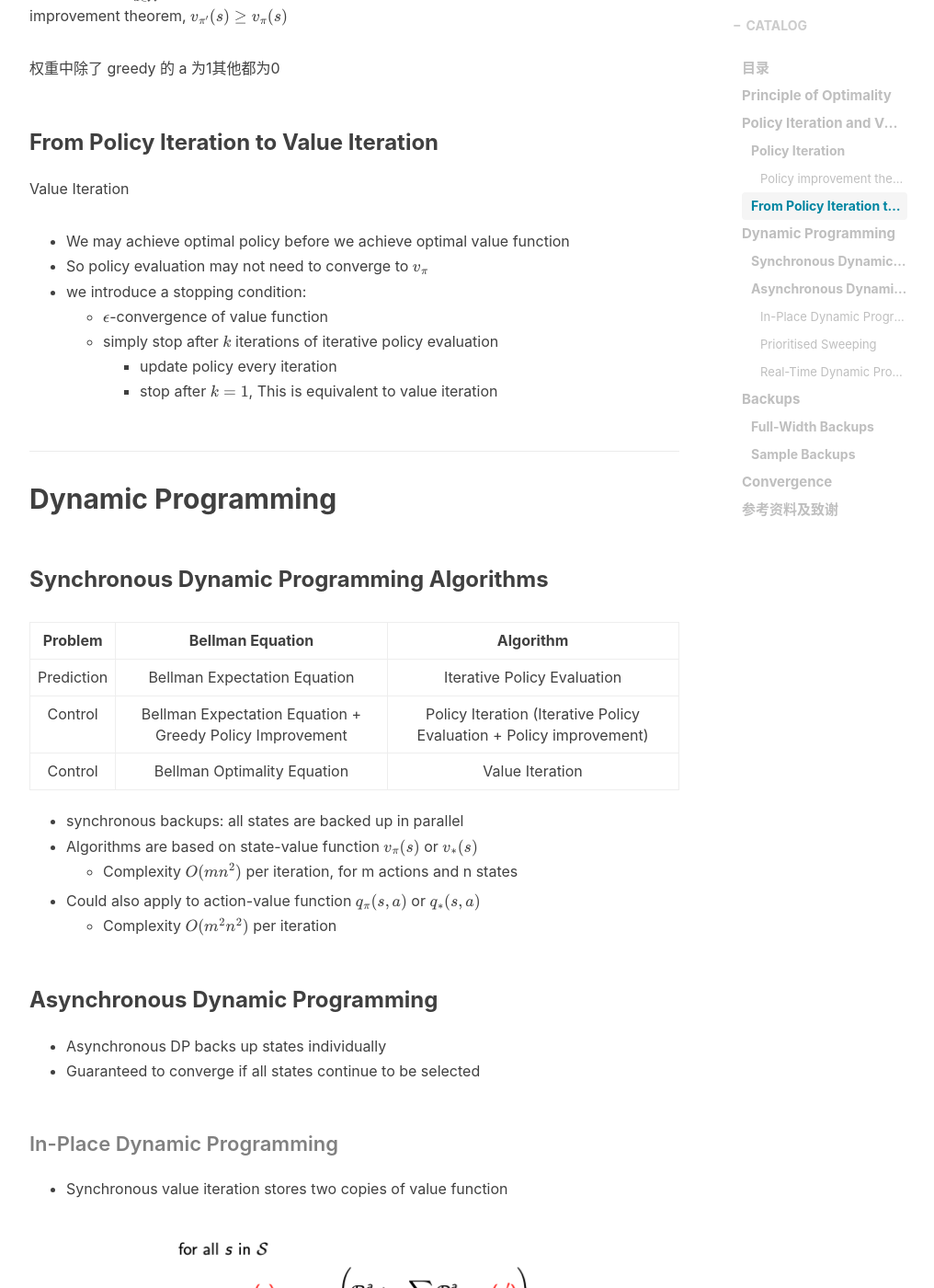
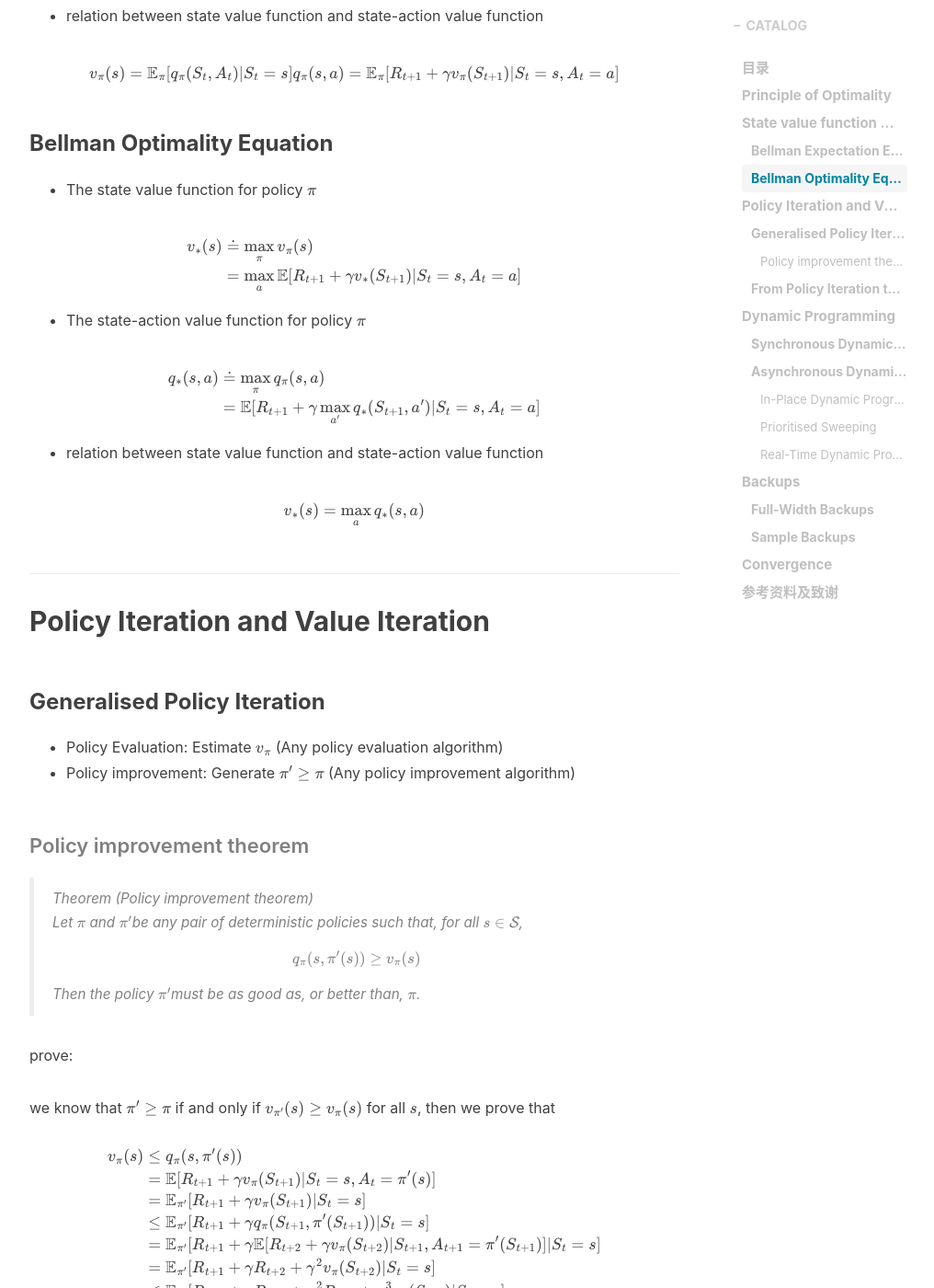
Before and after one commit to liushunyu/blog, a Jekyll site: the page built from _posts/2020-04-15-强化学习思考（5）动态规划.md, in a window 1280 px wide and 1400 px high, scrolled down 1843 px. Shown: the whole window at 92% size, without its empty margins (233-1249 px from the left). Built offline with Jekyll 4.4.1, drawn with Linux system fonts in a browser that asks for light colours; nearby versions of some CDN libraries; formulas are drawn with MathJax 3; comment, search, counter and statistics services are not loaded; some of the changed text lies outside the part shown.

Commit message:
Update 2020-04-15-强化学习思考（5）动态规划.md

```diff
--- a/_posts/2020-04-15-强化学习思考（5）动态规划.md
+++ b/_posts/2020-04-15-强化学习思考（5）动态规划.md
@@ -45,19 +45,195 @@
 
 
 
+
+
+## State value function & State-action value function
+
+### Bellman Expectation Equation
+
+- The state value function for policy $\pi$
+
+
+$$
+\begin{aligned}
+v_{\pi}(s)  &\doteq \Bbb{E}_{\pi}[G_t | S_t = s]
+\\&= \Bbb{E}_{\pi}[R_{t+1} + \gamma G_{t+1} | S_t = s]
+\\&= \Bbb{E}_{\pi}[R_{t+1} + \gamma v_{\pi}(S_{t+1}) | S_t = s]
+\end{aligned}
+$$
+
+
+
+- The state-action value function for policy $\pi$
+
+
+$$
+\begin{aligned}
+q_{\pi}(s,a) &\doteq \Bbb{E}_{\pi}[G_t | S_t = s, A_t = a]
+\\&= \Bbb{E}_{\pi}[R_{t+1} + \gamma G_{t+1} | S_t = s, A_t = a]
+\\&= \Bbb{E}_{\pi}[R_{t+1} + \gamma q_{\pi}(S_{t+1}, A_{t+1}) | S_t = s, A_t = a]
+\end{aligned}
+$$
+
+
+
+- relation between state value function and state-action value function
+
+
+$$
+v_{\pi}(s) = \Bbb{E}_{\pi}[q_{\pi}(S_t,A_t) | S_t = s]\\
+q_{\pi}(s,a) = \Bbb{E}_{\pi}[R_{t+1} + \gamma v_{\pi}(S_{t+1}) | S_t = s, A_t = a]
+$$
+
+
+
+### Bellman Optimality Equation
+
+- The state value function for policy $\pi$
+
+
+$$
+\begin{aligned}
+v_*(s) &\doteq \max_{\pi} v_{\pi}(s)
+\\&= \max_a\Bbb{E}[R_{t+1} + \gamma v_{*}(S_{t+1}) | S_t = s, A_t =a]
+\end{aligned}
+$$
+
+
+- The state-action value function for policy $\pi$
+
+
+$$
+\begin{aligned}
+q_{*}(s,a) &\doteq \max_{\pi} q_{\pi}(s,a)
+\\&= \Bbb{E}[R_{t+1} + \gamma \max_{a'} q_{*}(S_{t+1}, a') | S_t = s, A_t = a]
+\end{aligned}
+$$
+
+
+- relation between state value function and state-action value function
+
+
+$$
+\begin{aligned}
+v_*(s) = \max_{a} q_{*}(s,a)
+\end{aligned}
+$$
+
+
+
+
 ## Policy Iteration and Value Iteration
 
-### Policy Iteration
+### Generalised Policy Iteration
 
-- Policy Iteration: Iterative Policy Evaluation + Policy improvement
+- Policy Evaluation: Estimate $v_\pi$ (Any policy evaluation algorithm)
+- Policy improvement: Generate $\pi' \geq \pi$ (Any policy improvement algorithm)
 
 
 
 #### Policy improvement theorem
 
+> Theorem (Policy improvement theorem)
+>
+> Let $\pi$ and $\pi'$be any pair of deterministic policies such that, for all $s \in \cal{S}$,
+>
+>
+> $$
+> q_{\pi}(s, \pi'(s)) \geq v_{\pi}(s)
+> $$
+>
+>
+> Then the policy $\pi'$must be as good as, or better than, $\pi$.
 
 
-**$\epsilon$-greedy improvement theorem**
+
+prove:
+
+we know that $\pi'\geq \pi$ if and only if $v_{\pi'}(s)≥ v_\pi(s)$ for all $s$, then we prove that
+
+
+$$
+\begin{aligned}
+v_{\pi}(s) &\leq q_{\pi}(s, \pi'(s))
+\\&= \mathbb{E}[R_{t+1}+\gamma v_\pi(S_{t+1}) | S_t=s,A_t=\pi'(s)]
+\\&= \mathbb{E}_{\pi'}[R_{t+1}+\gamma v_\pi(S_{t+1}) | S_t=s]
+\\&\leq \mathbb{E}_{\pi'}[R_{t+1}+\gamma q_\pi(S_{t+1},\pi'(S_{t+1})) | S_t=s]
+\\&= \mathbb{E}_{\pi'}[R_{t+1}+\gamma \mathbb{E}[R_{t+2}+\gamma v_\pi(S_{t+2})| S_{t+1},A_{t+1}=\pi'(S_{t+1}) ] | S_t=s]
+\\&= \mathbb{E}_{\pi'}[R_{t+1}+\gamma R_{t+2}+\gamma^2 v_\pi(S_{t+2}) | S_t=s]
+\\& \leq\mathbb{E}_{\pi'}[R_{t+1}+\gamma R_{t+2}+\gamma^2 R_{t+3}+\gamma^3 v_\pi(S_{t+3}) | S_t=s]
+\\&  \vdots
+\\& \leq \mathbb{E}_{\pi'}[R_{t+1}+\gamma R_{t+2}+\gamma^2R_{t+3}+\gamma^3R_{t+4}+\cdots | S_t=s]
+\\&=v_{\pi'}(s)
+\end{aligned}
+$$
+
+
+because $v_{\pi'}(s)≥ v_\pi(s)$, we get that $\pi'\geq \pi$
+
+
+
+**greedy improvement**
+
+We can improve the policy by acting greedily
+
+
+$$
+\pi'(a|s) = \begin{cases}
+1, & \text{if $a = \arg \max_{a \in \cal{A}}$} q_{\pi}(s,a) \\
+0, & \text{else}
+\end{cases}
+$$
+
+
+prove:
+
+
+$$
+q_{\pi}(s, \pi'(s)) \geq v_{\pi}(s)
+$$
+
+
+Therefore from policy improvement theorem $v_{\pi^{\prime}}(s) \geq v_{\pi}(s)$, so $\pi'\geq \pi$
+
+
+
+If improvements stop and $\pi' = \pi$,
+
+
+$$
+q_{\pi}\left(s, \pi^{\prime}(s)\right)=\max _{a \in \mathcal{A}} q_{\pi}(s, a)=q_{\pi}(s, \pi(s))=v_{\pi}(s)
+$$
+
+
+Then the Bellman optimality equation has been satisfied
+
+
+$$
+v_{\pi}(s)=\max _{a \in \mathcal{A}} q_{\pi}(s, a)
+$$
+
+
+Therefore $v_{\pi}(s)=v_{*}(s)$ for all $s \in \mathcal{S}$ so $\pi$ is an optimal policy
+
+
+
+**$\epsilon$-greedy improvement**
+
+We can improve the policy by acting $\epsilon$-greedily
+
+
+$$
+\pi'(a|s) = \begin{cases}
+\epsilon / m + 1 - \epsilon, & \text{if $a = \arg \max_{a \in \cal{A}}$} q_{\pi}(s,a) \\
+\epsilon / m, & \text{otherwise}
+\end{cases}
+$$
+
+
+prove:
+
+
 $$
 \begin{aligned}
 q_{\pi}\left(s, \pi^{\prime}(s)\right) &=\sum_{a \in \mathcal{A}} \pi^{\prime}(a | s) q_{\pi}(s, a) \\
@@ -66,9 +242,9 @@
 &=\sum_{a \in \mathcal{A}} \pi(a | s) q_{\pi}(s, a)=v_{\pi}(s)
 \end{aligned}
 $$
-Therefore from policy improvement theorem, $v_{\pi^{\prime}}(s) \geq v_{\pi}(s)$
 
-权重中除了 greedy 的 a 为1其他都为0
+
+Therefore from policy improvement theorem $v_{\pi^{\prime}}(s) \geq v_{\pi}(s)$, so $\pi'\geq \pi$
 
 
 
```
